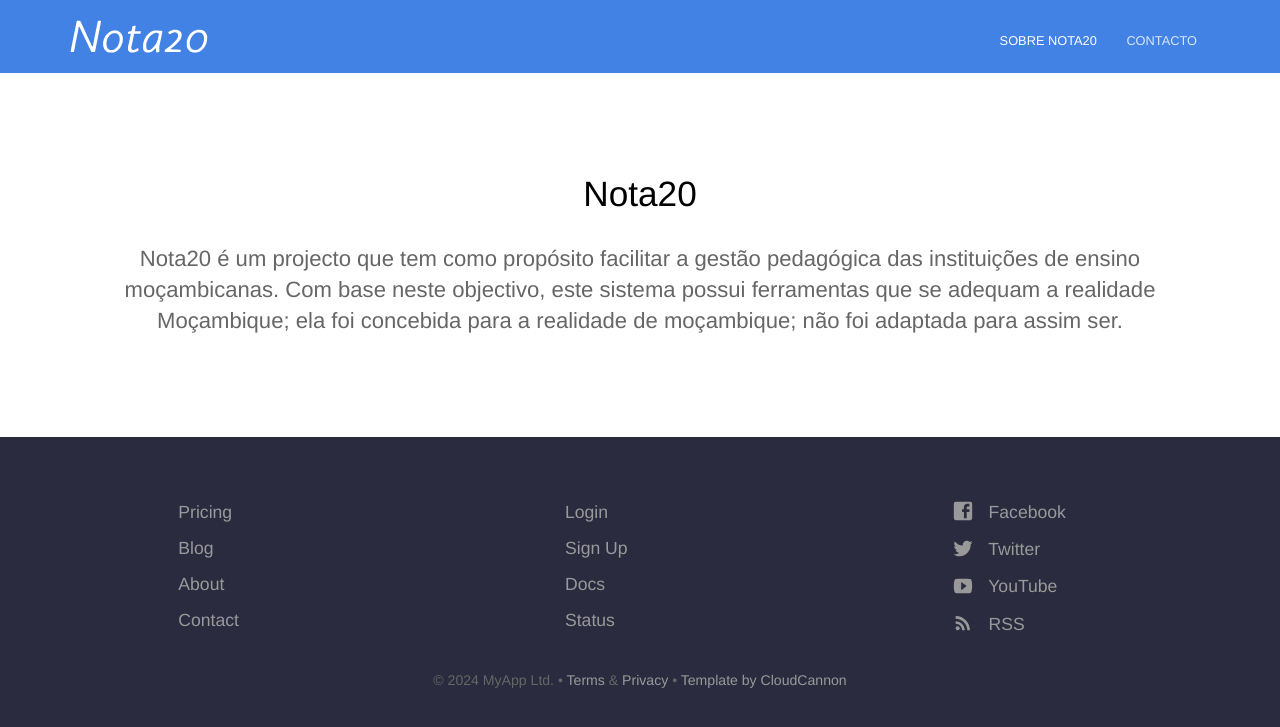
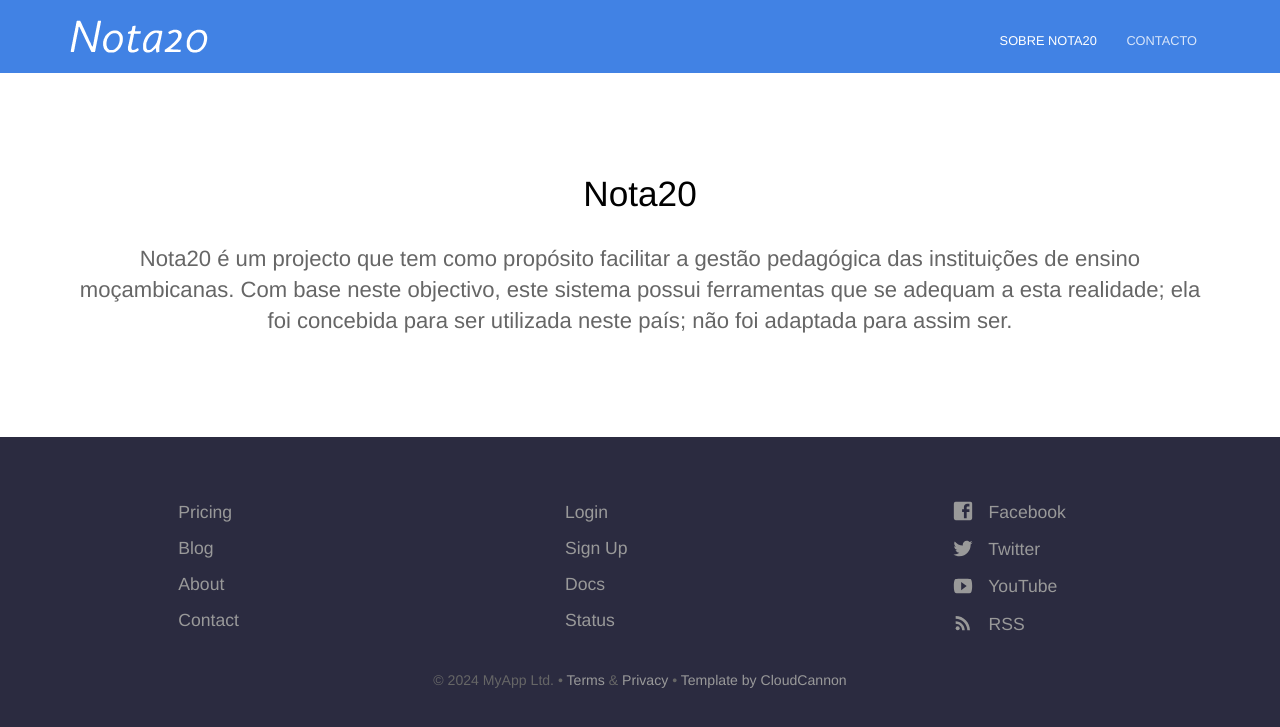
Before and after one commit to Manguena/manguena.github.io, a Jekyll site: the page built from about.html, in a window 1280 px wide. Shown: the top 727 px of the page. Built offline with Jekyll 4.4.1, drawn with Linux system fonts in a browser that asks for light colours.

Commit message:
Update about.html
change in the text

```diff
--- a/about.html
+++ b/about.html
@@ -1,7 +1,7 @@
 ---
 title: Nota20
 description: >-
-  Nota20 é um projecto que tem como propósito facilitar a gestão pedagógica das instituições de ensino moçambicanas. Com base neste objectivo, este sistema possui ferramentas que se adequam a realidade Moçambique; ela foi concebida para a realidade de moçambique; não foi adaptada para assim ser.
+  Nota20 é um projecto que tem como propósito facilitar a gestão pedagógica das instituições de ensino moçambicanas. Com base neste objectivo, este sistema possui ferramentas que se adequam a esta realidade; ela foi concebida para ser utilizada neste país; não foi adaptada para assim ser.
 ---
 <!--
 <p class="editor-link" style="text-align: center;"><a href="cloudcannon:collections/_staff_members/" class="btn"><strong>&#9998;</strong> Manage Staff members</a></p>
```
